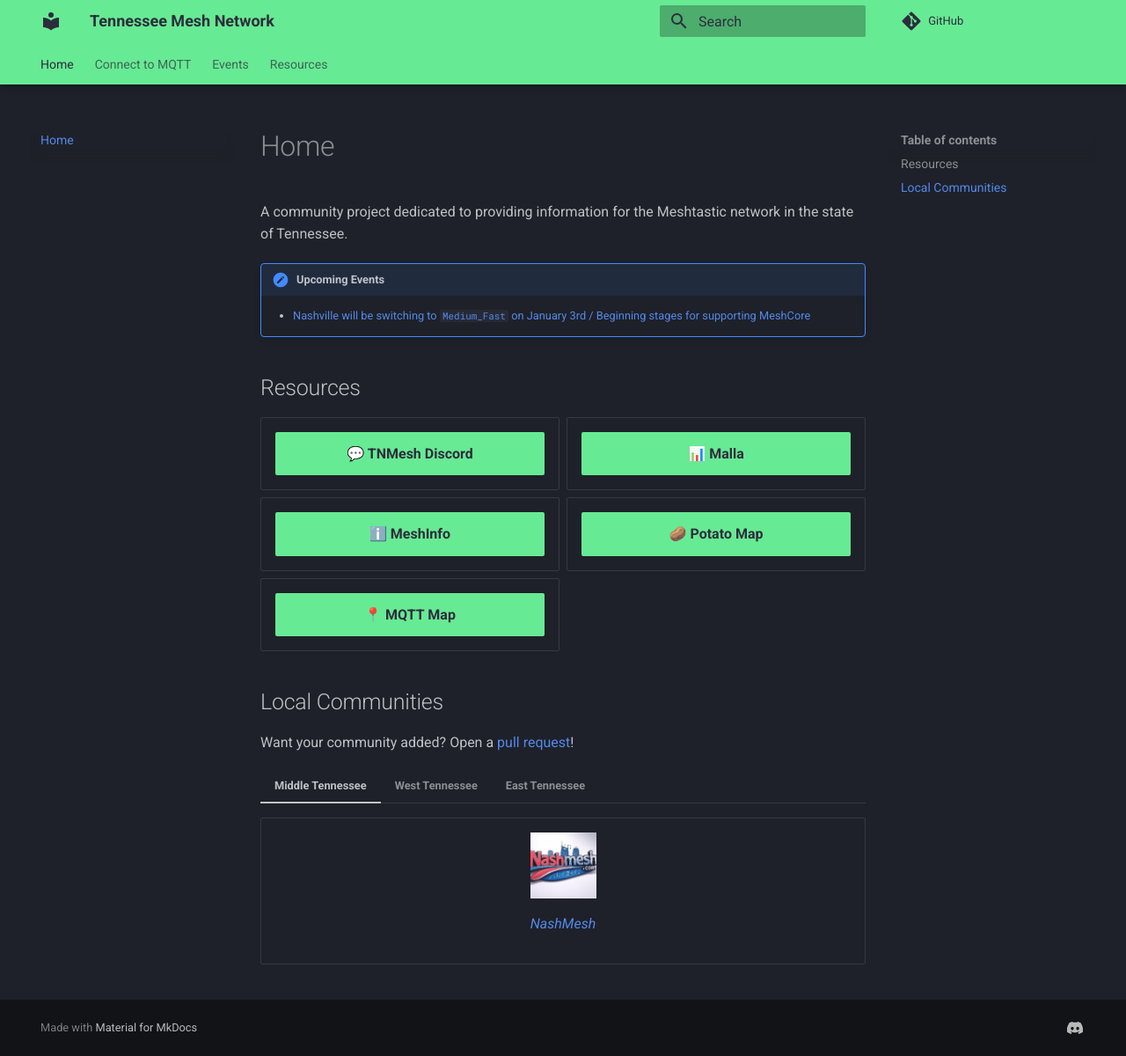
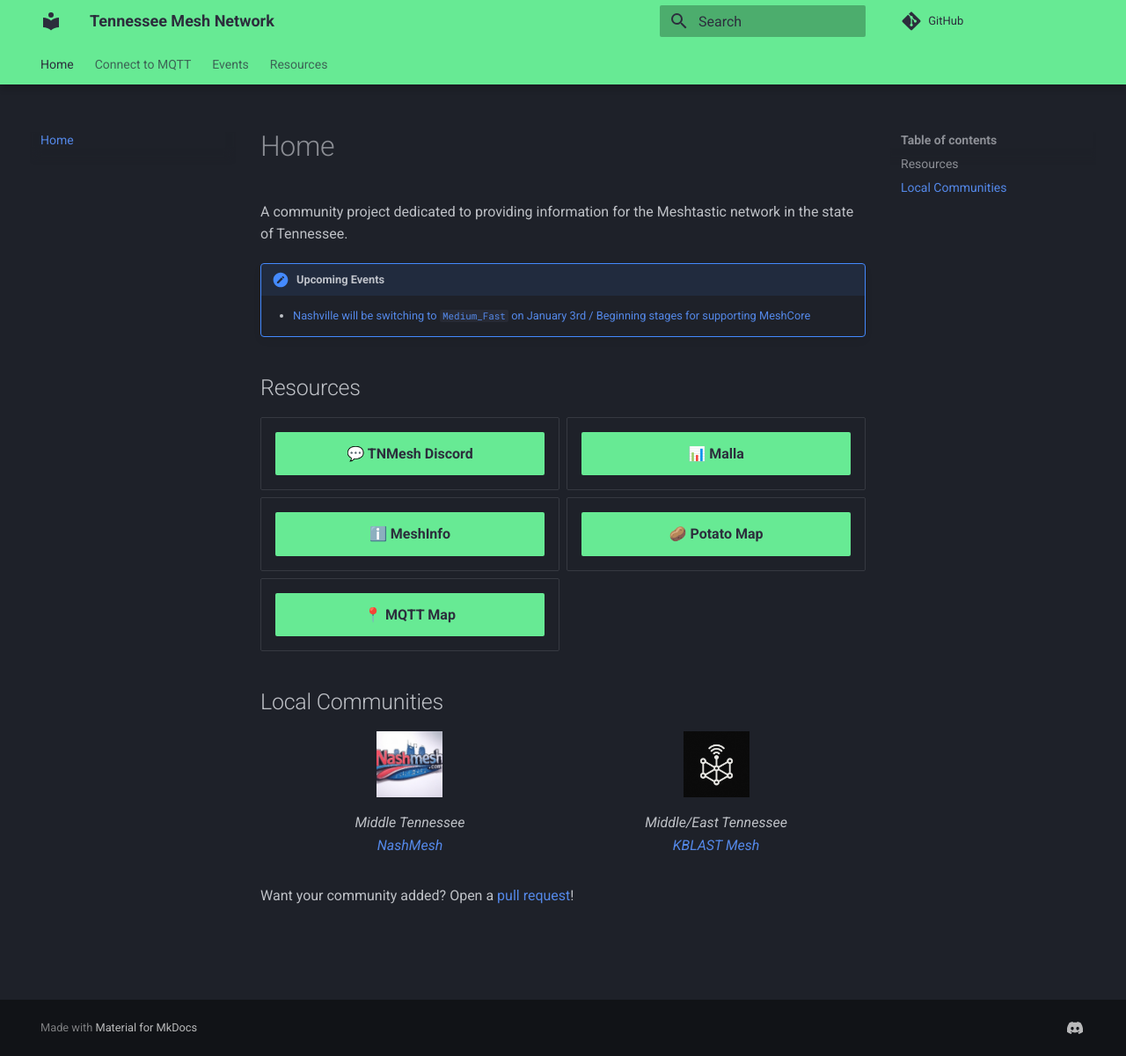
Before and after one commit to tnmesh/homepage, an MkDocs documentation site: the page built from docs/index.md, in a window 1280 px wide and 1200 px high. Shown: the whole window at 88% size. Built offline with MkDocs 1.6.1 and Material for MkDocs 9.7.7, drawn with Linux system fonts in a browser that asks for light colours; comment, search, counter and statistics services are not loaded.

Commit message:
chore: add kblast mesh community

```diff
--- a/docs/index.md
+++ b/docs/index.md
@@ -15,27 +15,17 @@
 </div>
 
 ## Local Communities
+
+<div class="grid cards" markdown>
+<figure markdown="span">
+        ![Image title](static/images/communities/nashmesh.png){ width="75"}
+        <figcaption><span>Middle Tennessee</span><br />[NashMesh](http://nashmesh.com)</figcaption>
+</figure>
+
+<figure markdown="span">
+        ![Image title](static/images/communities/kblast_mesh.png){ width="75"}
+        <figcaption><span>Middle/East Tennessee</span><br />[KBLAST Mesh](https://discord.gg/BQayUwxc56)</figcaption>
+</figure>
+</div>
+
 Want your community added? Open a [pull request](https://github.com/tnmesh/homepage/pulls)!
-
-=== "Middle Tennessee"
-
-    <div class="grid cards" markdown>
-
-    - <figure markdown="span">
-        ![Image title](static/images/communities/nashmesh.png){ width="75"}
-        <figcaption>[NashMesh](http://nashmesh.com)</figcaption>
-      </figure>
-
-    </div>
-
-=== "West Tennessee"
-
-    <div class="grid cards" markdown>
-        Nothing to see here
-    </div>
-
-=== "East Tennessee"
-
-    <div class="grid cards" markdown>
-        Nothing to see here
-    </div>
```
Also changed, not shown: docs/static/images/communities/kblast_mesh.png (added).
